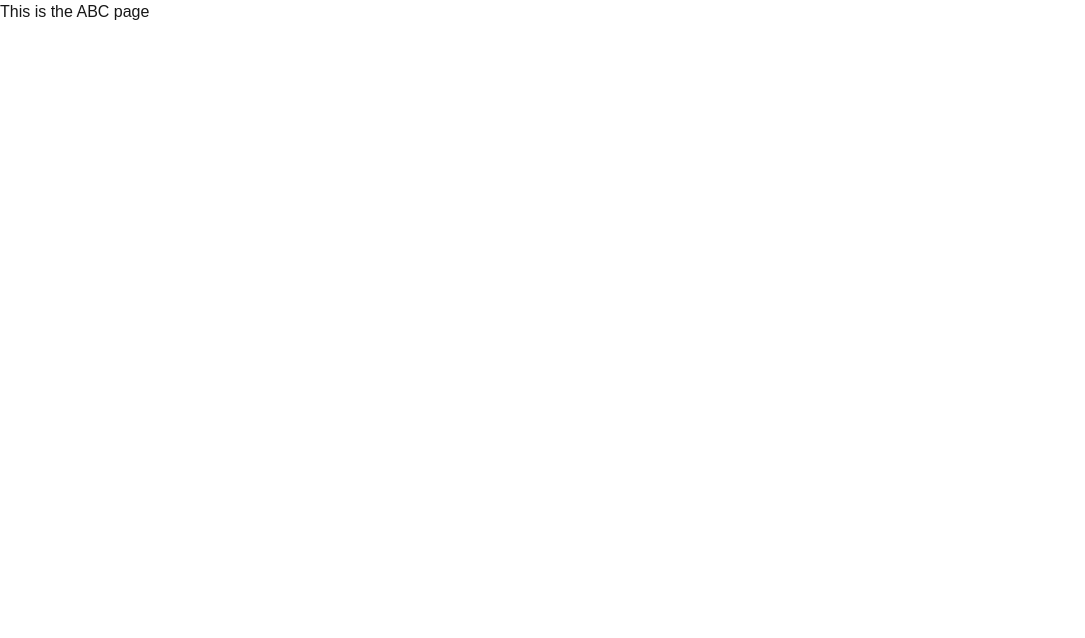
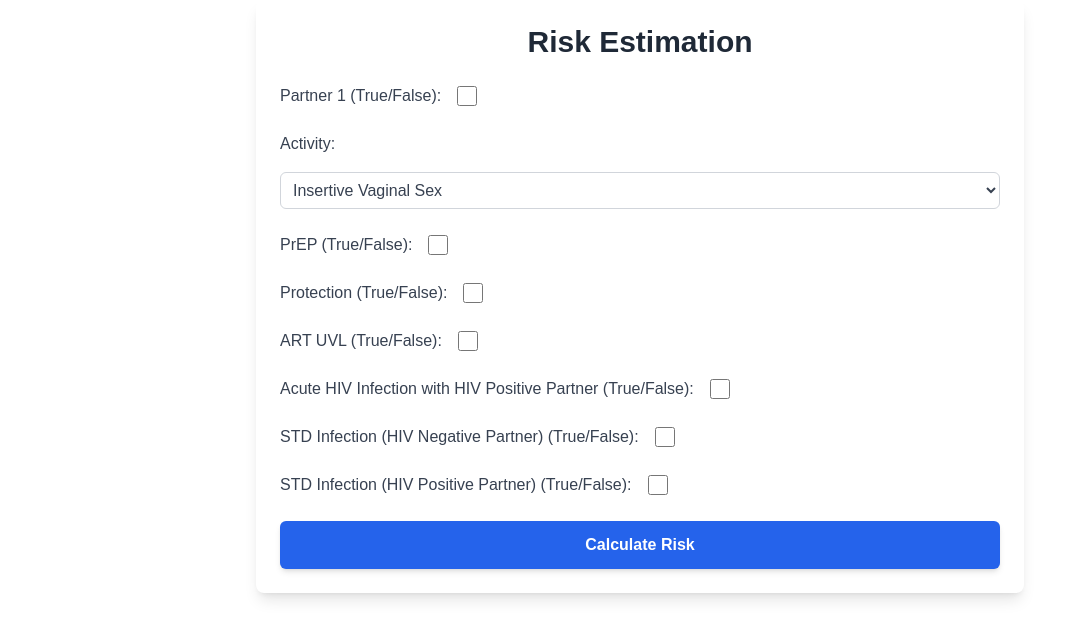
Before and after one commit to martiie/Beyond-Kangjeed, a Next.js app: page /estimate in a window 1280 px wide. Shown: the top 638 px of the page, without its empty margins (0-1085 px from the left). Built offline with nearby package versions, Linux system fonts and the light colour scheme.

Commit message:
Calculate Risk

```diff
--- a/src/app/estimate/CalRisk.js
+++ b/src/app/estimate/CalRisk.js
@@ -0,0 +1,61 @@
+export function calRisk(partner1 = false, act = 'insertive_vaginal_sex', PrEP = false, prot = false, ART_UVL = false, acute_hiv_infection_hiv_positive_partner = false, std_infection_hiv_negative_partner = false, std_infection_hiv_positive_partner = false) {
+    if (partner1) {
+        if (act === 'receptive_anal_sex') {
+            act = 'insertive_anal_sex';
+        } else if (act === 'receptive_vaginal_sex') {
+            act = 'insertive_vaginal_sex';
+        }
+    }
+
+    const actions = {
+        'receptive_anal_sex': 138 / 10000,
+        'insertive_anal_sex': 11 / 10000,
+        'receptive_vaginal_sex': 8 / 10000,
+        'insertive_vaginal_sex': 4 / 10000
+    };
+
+    let a = 1;
+    if (act === 'receptive_anal_sex') {
+        a = 1;
+    } else if (act === 'insertive_anal_sex') {
+        a = 2;
+    } else if (act === 'receptive_vaginal_sex') {
+        a = 3;
+    } else if (act === 'insertive_vaginal_sex') {
+        a = 4;
+    }
+
+    const protect = {
+        'male_condom_1': 0.28,
+        'male_condom_2': 0.37,
+        'male_condom_3': 0.2,
+        'male_condom_4': 0.2
+    };
+
+    let ART_UVL_all = 0;
+
+    let risk_factor_all = 1;
+    if (acute_hiv_infection_hiv_positive_partner) {
+        risk_factor_all *= 7.25;
+    }
+    if (std_infection_hiv_negative_partner) {
+        risk_factor_all *= 2.65;
+    }
+    if (std_infection_hiv_positive_partner) {
+        risk_factor_all *= 2.65;
+    }
+
+    let total_protect = 1;
+    if (PrEP) {
+        total_protect *= 0.01;
+    }
+    if (prot) {
+        total_protect *= protect[`male_condom_${a}`];
+    }
+    if (ART_UVL) {
+        total_protect *= ART_UVL_all;
+    }
+
+    const risk = actions[act] * total_protect * risk_factor_all;
+    return risk * 10000;
+}
--- a/src/app/estimate/page.js
+++ b/src/app/estimate/page.js
@@ -1,3 +1,151 @@
-export default function AbcPage() {
-    return <h1>This is the ABC page</h1>;
-  }
+'use client';
+import { useState } from 'react';
+import { calRisk } from './CalRisk';
+
+const EstimatePage = () => {
+  const [formData, setFormData] = useState({
+    partner1: false,
+    act: 'insertive_vaginal_sex', // default activity
+    PrEP: false,
+    prot: false,
+    ART_UVL: false,
+    acute_hiv_infection_hiv_positive_partner: false,
+    std_infection_hiv_negative_partner: false,
+    std_infection_hiv_positive_partner: false,
+  });
+
+  const [risk, setRisk] = useState(null);
+
+  const handleChange = (e) => {
+    const { name, value, type, checked } = e.target;
+    setFormData({
+      ...formData,
+      [name]: type === 'checkbox' ? checked : value,
+    });
+  };
+
+  const handleSubmit = (e) => {
+    e.preventDefault();
+    const result = calRisk(
+      formData.partner1,
+      formData.act,
+      formData.PrEP,
+      formData.prot,
+      formData.ART_UVL,
+      formData.acute_hiv_infection_hiv_positive_partner,
+      formData.std_infection_hiv_negative_partner,
+      formData.std_infection_hiv_positive_partner
+    );
+    setRisk(result);
+  };
+
+  return (
+    <div className="bg-white p-6 rounded-lg shadow-lg max-w-3xl mx-auto">
+      <h1 className="text-3xl font-bold text-center text-gray-800 mb-6">Risk Estimation</h1>
+      <form className="space-y-6" onSubmit={handleSubmit}>
+        <div className="flex items-center space-x-4">
+          <label className="text-gray-700">Partner 1 (True/False):</label>
+          <input
+            type="checkbox"
+            name="partner1"
+            checked={formData.partner1}
+            onChange={handleChange}
+            className="h-5 w-5"
+          />
+        </div>
+
+        <div className="space-y-4">
+          <label className="text-gray-700">Activity:</label>
+          <select
+            name="act"
+            value={formData.act}
+            onChange={handleChange}
+            className="w-full p-2 border border-gray-300 rounded-md bg-white text-gray-700 focus:ring-2 focus:ring-blue-500"
+          >
+            <option value="receptive_anal_sex">Receptive Anal Sex</option>
+            <option value="insertive_anal_sex">Insertive Anal Sex</option>
+            <option value="receptive_vaginal_sex">Receptive Vaginal Sex</option>
+            <option value="insertive_vaginal_sex">Insertive Vaginal Sex</option>
+          </select>
+        </div>
+
+        <div className="flex items-center space-x-4">
+          <label className="text-gray-700">PrEP (True/False):</label>
+          <input
+            type="checkbox"
+            name="PrEP"
+            checked={formData.PrEP}
+            onChange={handleChange}
+            className="h-5 w-5"
+          />
+        </div>
+
+        <div className="flex items-center space-x-4">
+          <label className="text-gray-700">Protection (True/False):</label>
+          <input
+            type="checkbox"
+            name="prot"
+            checked={formData.prot}
+            onChange={handleChange}
+            className="h-5 w-5"
+          />
+        </div>
+
+        <div className="flex items-center space-x-4">
+          <label className="text-gray-700">ART UVL (True/False):</label>
+          <input
+            type="checkbox"
+            name="ART_UVL"
+            checked={formData.ART_UVL}
+            onChange={handleChange}
+            className="h-5 w-5"
+          />
+        </div>
+
+        <div className="flex items-center space-x-4">
+          <label className="text-gray-700">Acute HIV Infection with HIV Positive Partner (True/False):</label>
+          <input
+            type="checkbox"
+            name="acute_hiv_infection_hiv_positive_partner"
+            checked={formData.acute_hiv_infection_hiv_positive_partner}
+            onChange={handleChange}
+            className="h-5 w-5"
+          />
+        </div>
+
+        <div className="flex items-center space-x-4">
+          <label className="text-gray-700">STD Infection (HIV Negative Partner) (True/False):</label>
+          <input
+            type="checkbox"
+            name="std_infection_hiv_negative_partner"
+            checked={formData.std_infection_hiv_negative_partner}
+            onChange={handleChange}
+            className="h-5 w-5"
+          />
+        </div>
+
+        <div className="flex items-center space-x-4">
+          <label className="text-gray-700">STD Infection (HIV Positive Partner) (True/False):</label>
+          <input
+            type="checkbox"
+            name="std_infection_hiv_positive_partner"
+            checked={formData.std_infection_hiv_positive_partner}
+            onChange={handleChange}
+            className="h-5 w-5"
+          />
+        </div>
+
+        <button
+          type="submit"
+          className="w-full py-3 bg-blue-600 text-white font-semibold rounded-md shadow-md hover:bg-blue-700 transition duration-200"
+        >
+          Calculate Risk
+        </button>
+      </form>
+
+      {risk !== null && <p className="mt-6 text-center text-xl font-semibold text-gray-800">Calculated Risk: {risk}</p>}
+    </div>
+  );
+};
+
+export default EstimatePage;
--- a/src/styles/globals.css
+++ b/src/styles/globals.css
@@ -10,7 +10,7 @@
 @media (prefers-color-scheme: dark) {
   :root {
     --background: #f8c8ea;
-    --foreground: #ededed;
+    --foreground: #000000;
   }
 }
 
```
